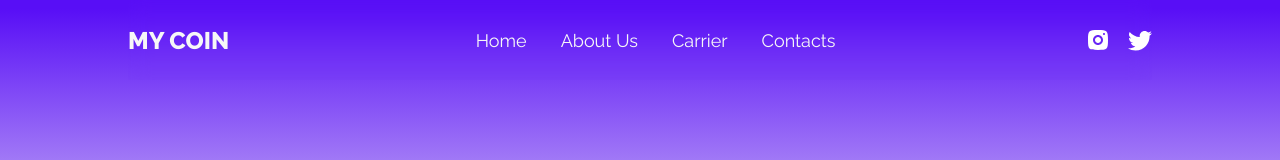
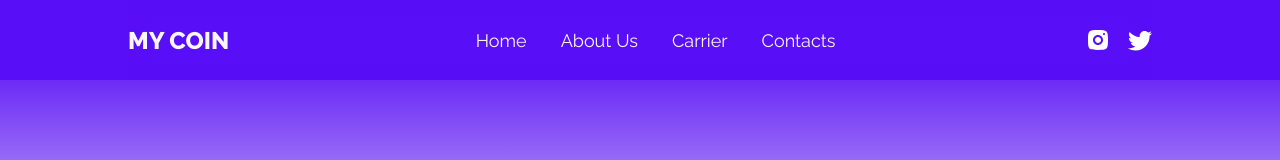
Before and after one commit to BohdanTaran/my-coin, a React (Vite) app: page / in a window 1280 px wide. Shown: the top 160 px of the page. Built offline with nearby package versions, Linux system fonts and the light colour scheme; no server answers.

Commit message:
add sticky header

```diff
--- a/package.json
+++ b/package.json
@@ -13,6 +13,7 @@
     "@reduxjs/toolkit": "^2.2.7",
     "antd": "^5.20.6",
     "axios": "^1.7.7",
+    "classnames": "^2.5.1",
     "react": "^18.3.1",
     "react-dom": "^18.3.1",
     "react-redux": "^9.1.2",
--- a/src/components/Header/Header.module.scss
+++ b/src/components/Header/Header.module.scss
@@ -1,7 +1,12 @@
 @import '../../scss/utils/';
 
+.layout {
+  position: sticky;
+  top: 0;
+  background-color: $primary-color;
+}
+
 .header {
-  position: sticky;
   width: 100%;
   height: 80px;
   display: flex;
--- a/src/components/Header/Header.tsx
+++ b/src/components/Header/Header.tsx
@@ -33,7 +33,7 @@ const Header = () => {
   };
 
   return (
-    <Layout>
+    <Layout className={styles.layout}>
       <div className={styles.header}>
         <span className={styles.logo}>MY COIN</span>
         <nav className={styles.navigation}>
--- a/src/components/Layout/Layout.tsx
+++ b/src/components/Layout/Layout.tsx
@@ -1,17 +1,15 @@
-import { ReactNode } from "react"
+import { ReactNode } from 'react';
+import cn from 'classnames';
 
-import styles from './Layout.module.scss'
+import styles from './Layout.module.scss';
 
 interface Props {
-    children: ReactNode;
+  children: ReactNode;
+  className?: string;
 }
 
-const Layout = ({ children }: Props) => {
-  return (
-    <div className={styles.layout}>
-        {children}
-    </div>
-  )
-}
+const Layout = ({ children, className }: Props) => {
+  return <div className={cn(styles.layout, className)}>{children}</div>;
+};
 
-export default Layout
+export default Layout;
--- a/src/scss/layout/body.scss
+++ b/src/scss/layout/body.scss
@@ -14,7 +14,7 @@ html,
 body {
   min-height: 100vh;
   font-family: $primary-font;
-  background: linear-gradient(180deg, $primary-color 1%, $secondary-color 40%);
+  background: linear-gradient(180deg, $primary-color 5%, $secondary-color 40%);
   color: $secondary-color;
 }
 
```
Also changed, not shown: 1 other file (tests, documents, lock files or other folders).
